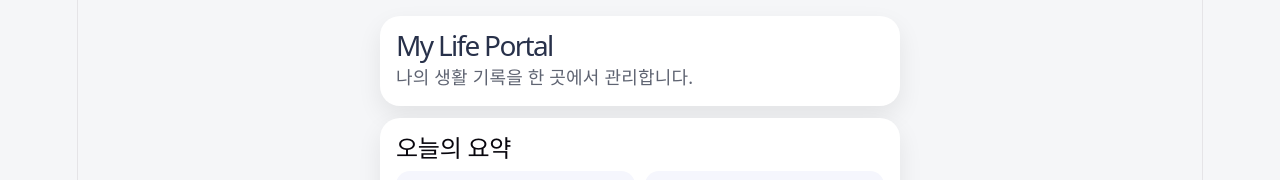
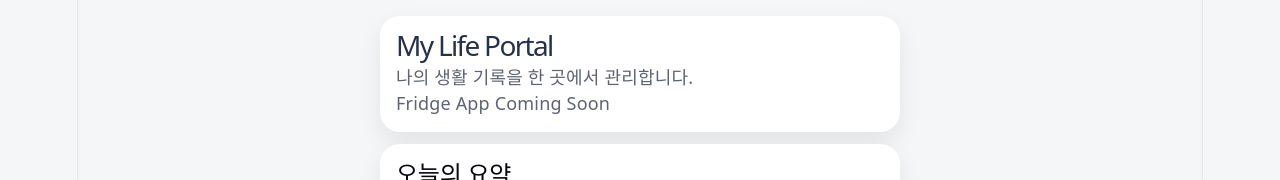
Before and after one commit to caronkwon-dotcom/my-life-portal, a React (Vite) app: page / in a window 1280 px wide. Shown: the top 180 px of the page. Built offline with nearby package versions, Linux system fonts and the light colour scheme; no server answers; the database is empty.

Commit message:
Update home page

```diff
--- a/src/pages/Home.jsx
+++ b/src/pages/Home.jsx
@@ -16,6 +16,7 @@ export default function Home({ go, recentReviews = [] }) {
       <header className="portal-header portal-card">
         <h1>My Life Portal</h1>
         <p>나의 생활 기록을 한 곳에서 관리합니다.</p>
+        <p>Fridge App Coming Soon</p>
       </header>
 
       <section className="portal-card">
```
